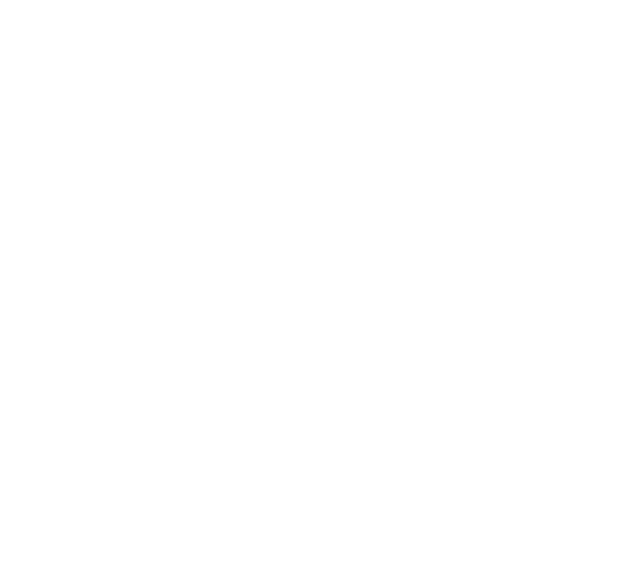
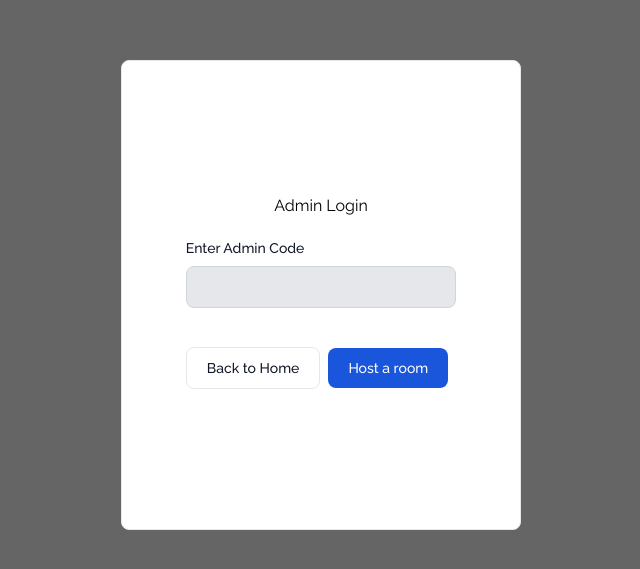
Before and after one commit to Fourthhy/cpstone-groupings-system, a React (Vite) app: page /adminLogin in a window 1280 px wide. Before the commit this address had no page. Shown: the part 105-674 px from the top of the page, without its empty margins (319-959 px from the left). Built offline with nearby package versions, Linux system fonts and the light colour scheme.

Commit message:
added admin config

```diff
--- a/src/App.jsx
+++ b/src/App.jsx
@@ -4,6 +4,7 @@
 import Response from "./components/user/Response"
 import MutualCheck from "./components/user/MutualCheck"
 import MutualMember from "./components/user/MutualMember"
+import AdminLogin from "./components/admin/AdminLogin"
 export default function App() {
   return (
     <>
@@ -14,6 +15,7 @@
           <Route path="/selectResponse" element={<Response />} />
           <Route path="/mutualCheck" element={<MutualCheck />} />
           <Route path="/mutualMember" element={<MutualMember />} />
+          <Route path="/adminLogin" element={<AdminLogin />} />
         </Routes>
       </Router>
     </>
--- a/src/components/user/MutualCheck.jsx
+++ b/src/components/admin/AdminLogin.jsx
@@ -1,21 +1,21 @@
 import { Link } from "react-router-dom"
 
-export default function MutualCheck() {
+export default function AdminLogin() {
     return (
         <>
             <div className="h-screen w-screen flex items-center justify-center bg-graybg">
-                <div className="h-[470px] w-[450px] font-raleway flex justify-center items-center flex-col border-[1px] rounded-lg bg-white">
-                    <h2>Check Responses</h2>
+                <div className="h-[470px] w-[400px] font-raleway flex justify-center items-center flex-col border-[1px] rounded-lg bg-white">
+                    <h2>Admin Login</h2>
                     <form className="max-w-sm mx-auto">
-                    <div className="my-5">
-                            <label for="base-input" className="block mb-2 text-sm font-medium text-gray-900 dark:text-white">User Code</label>
-                            <input type="text" id="base-input" className="bg-gray-200 border border-gray-300 text-gray-900 text-sm rounded-lg focus:ring-blue-500 focus:border-blue-500 block w-full p-2.5 dark:bg-gray-700 dark:border-gray-600 dark:placeholder-gray-400 dark:text-white dark:focus:ring-blue-500 dark:focus:border-blue-500" placeholder="User-00aa"/>
+                        <div className="my-5">
+                            <label for="base-input" className="block mb-2 text-sm font-medium text-gray-900 dark:text-white">Enter Admin Code</label>
+                            <input type="text" id="base-input" className="bg-gray-200 border border-gray-300 text-gray-900 text-sm rounded-lg focus:ring-blue-500 focus:border-blue-500 block w-full p-2.5 dark:bg-gray-700 dark:border-gray-600 dark:placeholder-gray-400 dark:text-white dark:focus:ring-blue-500 dark:focus:border-blue-500" />
                         </div>
                         <Link to="/">
                             <button type="button" className="py-2.5 px-5 me-2 mb-2 text-sm font-medium text-gray-900 focus:outline-none bg-white rounded-lg border border-gray-200 hover:bg-gray-100 hover:text-blue-700 focus:z-10 focus:ring-4 focus:ring-gray-100 dark:focus:ring-gray-700 dark:bg-gray-800 dark:text-gray-400 dark:border-gray-600 dark:hover:text-white dark:hover:bg-gray-700"> Back to Home</button>
                         </Link>
                         <Link to="/mutualMember">
-                            <button type="button" className="text-white bg-blue-700 hover:bg-blue-800 focus:ring-4 focus:ring-blue-300 font-medium rounded-lg text-sm px-5 py-2.5 me-2 mb-2 dark:bg-blue-600 dark:hover:bg-blue-700 focus:outline-none dark:focus:ring-blue-800 mt-[20px]">Check Now</button>
+                            <button type="button" className="text-white bg-blue-700 hover:bg-blue-800 focus:ring-4 focus:ring-blue-300 font-medium rounded-lg text-sm px-5 py-2.5 me-2 mb-2 dark:bg-blue-600 dark:hover:bg-blue-700 focus:outline-none dark:focus:ring-blue-800 mt-[20px]">Host a room</button>
                         </Link>
                     </form>
                 </div>
--- a/src/components/user/MemberSelect.jsx
+++ b/src/components/user/MemberSelect.jsx
@@ -31,7 +31,7 @@
     return (
         <>
             <div className="h-screen w-screen flex items-center justify-center bg-graybg">
-                <div className="h-[500px] w-[450px] font-raleway flex justify-center items-center flex-col border-[1px] rounded-lg bg-white">
+                <div className="h-[500px] w-[400px] font-raleway flex justify-center items-center flex-col border-[1px] rounded-lg bg-white">
 
 
                     <div class="relative overflow-x-auto">
--- a/src/components/user/MutualMember.jsx
+++ b/src/components/user/MutualMember.jsx
@@ -4,7 +4,7 @@
     return (
         <>
             <div className="h-screen w-screen flex items-center justify-center bg-graybg">
-                <div className="h-[500px] w-[450px] font-raleway flex justify-center items-center flex-col border-[1px] rounded-lg bg-white">
+                <div className="h-[500px] w-[400px] font-raleway flex justify-center items-center flex-col border-[1px] rounded-lg bg-white">
 
 
                     <div class="relative overflow-x-auto">
--- a/src/components/user/Response.jsx
+++ b/src/components/user/Response.jsx
@@ -12,7 +12,7 @@
     return (
         <>
             <div className="h-screen w-screen flex items-center justify-center bg-graybg">
-                <div className="h-[500px] w-[450px] font-raleway flex justify-center items-center flex-col border-[1px] rounded-lg bg-white gap-[10px]">
+                <div className="h-[500px] w-[400px] font-raleway flex justify-center items-center flex-col border-[1px] rounded-lg bg-white gap-[10px]">
                     <h2>Your entry is submitted</h2>
                     <h2 className="text-gray-400">We'll keep it anonymous</h2>
                     <hr className="w-[400px]" />
--- a/src/components/user/UserLogin.jsx
+++ b/src/components/user/UserLogin.jsx
@@ -21,7 +21,7 @@
     return (
         <>
             <div className="h-screen w-screen flex items-center justify-center bg-graybg">
-                <div className="h-[470px] w-[450px] font-raleway flex justify-center items-center flex-col border-[1px] rounded-lg bg-white">
+                <div className="h-[470px] w-[400px] font-raleway flex justify-center items-center flex-col border-[1px] rounded-lg bg-white">
                     <h2>Capstone Grouping</h2>
                     <form className="max-w-sm mx-auto">
                         <div className="my-5">
@@ -38,6 +38,12 @@
                             </Link>
                         </div>
                     </form>
+                    <hr />
+                    <div className="mt-[20px]">
+                        <Link to="/adminLogin">
+                            <button type="button" className="py-2.5 px-5 me-2 mb-2 text-sm font-medium text-gray-900 focus:outline-none bg-white rounded-lg border border-gray-200 hover:bg-gray-100 hover:text-blue-700 focus:z-10 focus:ring-4 focus:ring-gray-100 dark:focus:ring-gray-700 dark:bg-gray-800 dark:text-gray-400 dark:border-gray-600 dark:hover:text-white dark:hover:bg-gray-700">Host a room</button>
+                        </Link>
+                    </div>
                 </div>
             </div>
         </>
```
Also changed, not shown: src/components/admin/AdminDashboard.jsx (added).
